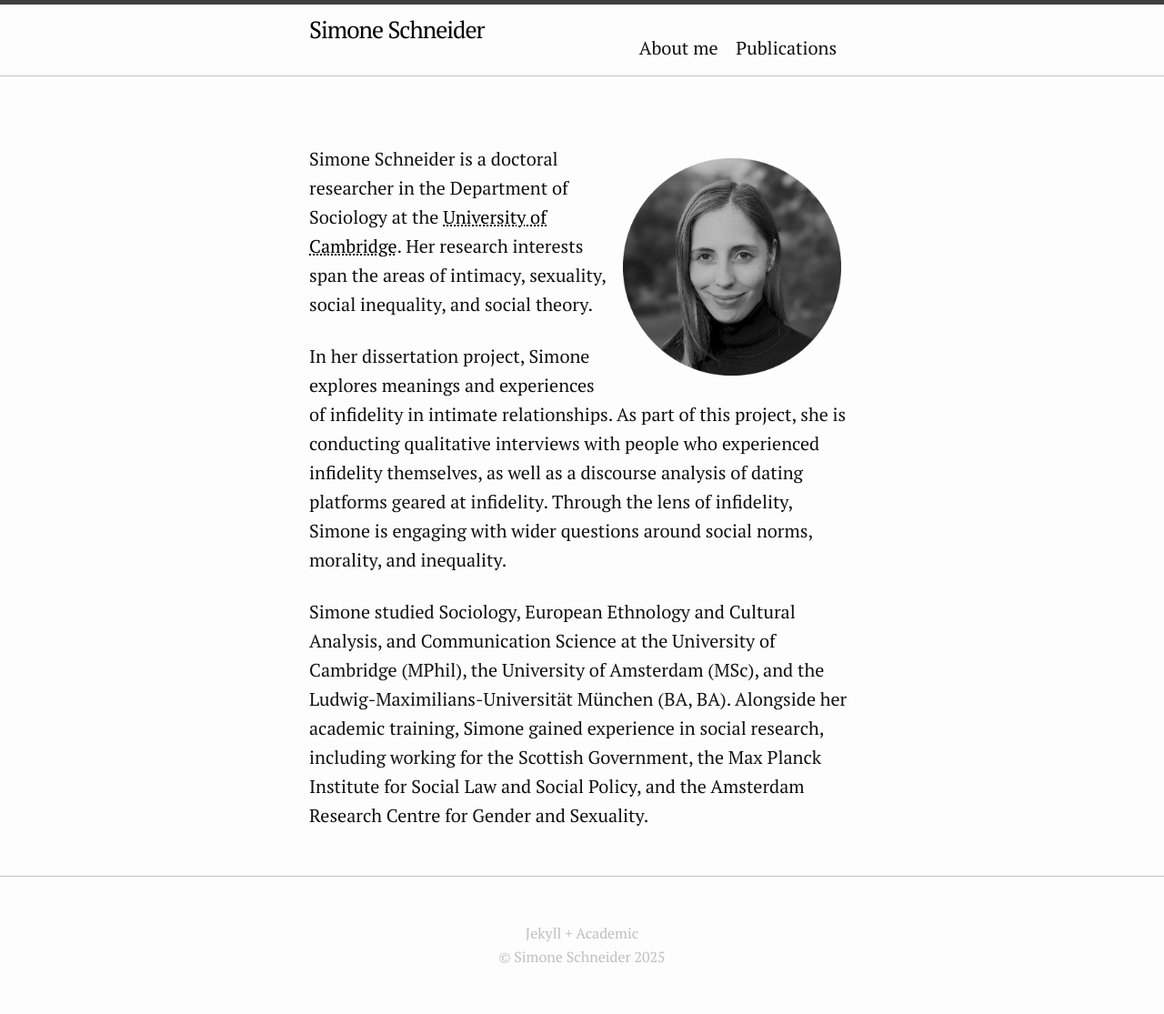
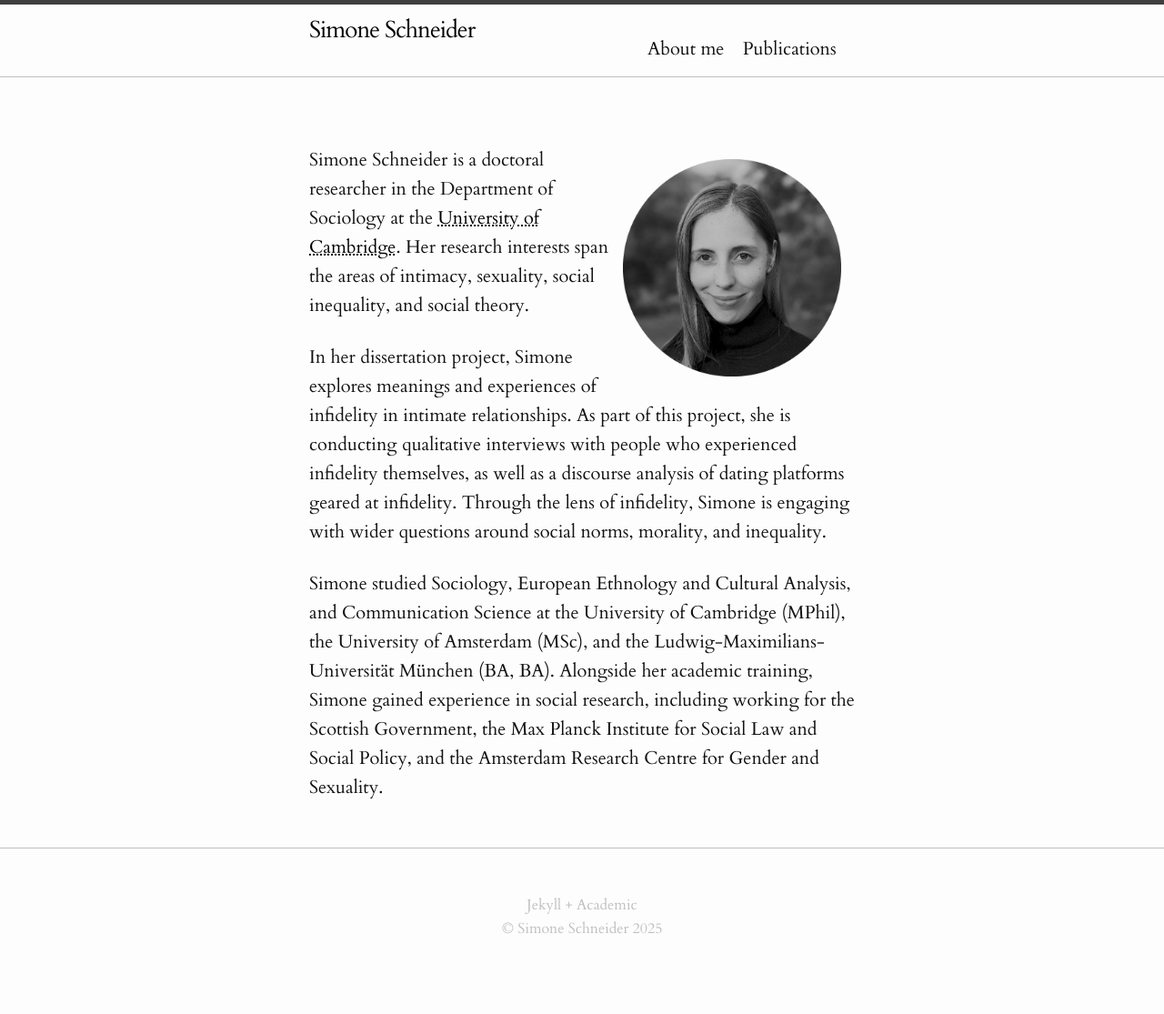
Before and after one commit to simone-schneider/simone-schneider.github.io, a Jekyll site: the page built from index.md, in a window 1280 px wide. Shown: the whole page at 91% size. Built offline with Jekyll 4.4.1, drawn with Linux system fonts in a browser that asks for light colours; after the commit the page ends 1084 px from its top, so only the background shows below that.

Commit message:
Update main.scss

```diff
--- a/assets/main.scss
+++ b/assets/main.scss
@@ -3,11 +3,13 @@
 ---
 @charset "utf-8";
 
-@import url('https://fonts.googleapis.com/css?family=Open+Sans:800|PT+Serif');
+@import url('https://fonts.googleapis.com/css2?family=Cardo:ital,wght@0,400;0,700;1,400&display=swap');
+// @import url('https://fonts.googleapis.com/css?family=Open+Sans:800|PT+Serif');
+
 
 // Our variables
 // $base-font-family: "Open Sans", sans-serif;
-$base-font-family: "PT Serif", serif;
+$base-font-family: "Cardo", serif;
 $base-font-size:   20px;
 $base-font-weight: 400;
 $small-font-size:  $base-font-size * 0.95;
```
